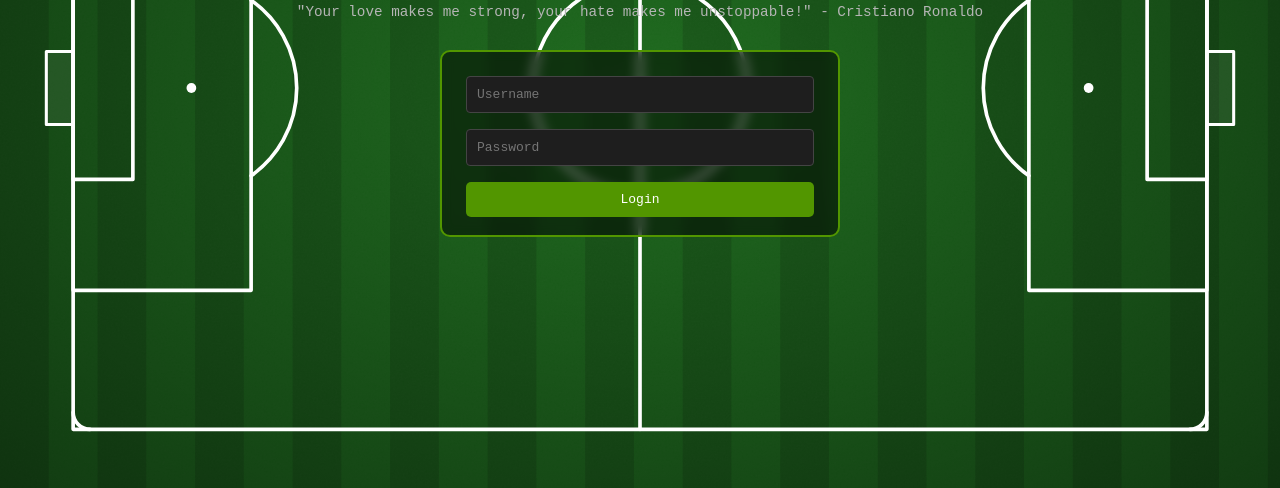
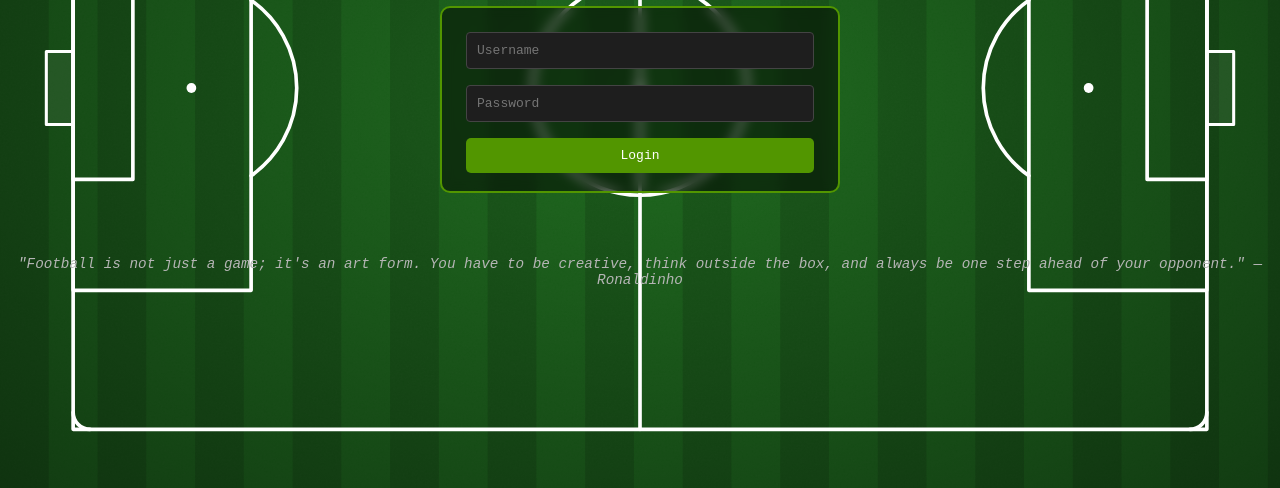
Before and after one commit to atharva072/PlayTrack, a plain HTML site: page playtrack-ui/index.html in a window 1280 px wide. Shown: the part 312-800 px from the top of the page. Drawn offline with Linux system fonts and the light colour scheme.

Commit message:
Updates tagline section

```diff
--- a/playtrack-ui/index.html
+++ b/playtrack-ui/index.html
@@ -107,7 +107,6 @@
   </div>
 
   <h1 class="title">PlayTrack</h1>
-  <p class="tag-line" id="tagline"></p>
 
   <div class="auth-wrapper">
     <div class="container" id="container1">
@@ -147,6 +146,7 @@
       </div>
     </div>
   </div>
+  <i><p class="tag-line" id="tagline"></p></i>
 
   <script type="module" src="js/auth.js"></script>
 </body>
--- a/playtrack-ui/js/auth.js
+++ b/playtrack-ui/js/auth.js
@@ -140,15 +140,69 @@ function parseToken (token) {
   }
 }
 
-function returnQuote () {
+function returnQuote() {
   const quotes = [
-    "\"I've missed more than 9000 shots in my career. That is why I succeed.\" — Michael Jordan",
-    "\"Hard work beats talent when talent doesn't work hard.\" — Kevin Durant",
-    "\"I learned all about life with a ball at my feet.\" - Ronaldinho",
-    "\"Your love makes me strong, your hate makes me unstoppable!\" - Cristiano Ronaldo"
-    /*"\"I start early and I stay late, day after day, year after year. It took me 17 years and 114 days to become an overnight success\" - Lionel Messi"*/
+    // Motivational
+    "\"In football, the worst things are excuses. Excuses mean you cannot grow or move forward.\" — Pep Guardiola",
+    "\"Success is no accident. It is hard work, perseverance, learning, studying, sacrifice, and most of all, love of what you are doing or learning to do.\" — Pelé",
+    "\"If you want special results, you have to feel special things and do special things together. You can speak about spirit, or you can live it.\" — Jürgen Klopp",
+    "\"Once you bid farewell to discipline, you say goodbye to success.\" — Sir Alex Ferguson",
+    "\"If you think you're perfect already, then you never will be.\" — Cristiano Ronaldo",
+    "\"It's hard to beat somebody that never gives up.\" — Megan Rapinoe",
+    "\"The secret is to believe in your dreams; in your potential that you can be like your star, keep searching, keep believing and don't lose faith in yourself.\" — Neymar Jr.",
+    "\"The fear of losing is sometimes greater than the will to win.\" — Emma Hayes",
+    "\"Everybody has a talent, but it's what you do with it that makes it great.\" — Alex Morgan",
+    "\"You have to fight to reach your dream. You have to sacrifice and work hard for it.\" — Lionel Messi",
+
+    // Funny
+    "\"Look, I'm a coach, I'm not Harry Potter. He is magical, but in reality, there is no magic. Magic is fiction and football is real.\" — José Mourinho",
+    "\"Apparently, when you head a football, you lose brain cells, but it doesn't bother me. I'm a horse. No one's proved it yet have they?\" — David May",
+    "\"I've had 14 bookings this season; eight of which were my fault, but seven of which were disputable.\" — Paul Gascoigne",
+    "\"I couldn't settle in Italy; it was like living in a foreign country.\" — Ian Rush",
+    "\"He cannot kick with his left foot, he cannot head a ball, he cannot tackle, and he doesn't score many goals. Apart from that he's alright.\" — George Best on David Beckham",
+    "\"The World Cup is a truly international event.\" — John Motson",
+    "\"Their football, Arsenal, is on another level, but Spurs are fighting like beavers.\" — Chris Kamara",
+    "\"We didn't underestimate them, but they were a lot better than we thought.\" — Bobby Robson",
+    "\"If history repeats itself, I should think we can expect the same thing again.\" — Terry Venables",
+    "\"We must have had 99% of the game. It was the other three percent that cost us the match.\" — Ruud Gullit",
+
+    // Teamwork & Perseverance
+    "\"A team is not made up of isolated individuals. Always stay in the group. This way you have the strength of the group and you have the strength of the individual.\" — Diego Maradona",
+    "\"No individual can win a game by himself.\" — Pelé",
+    "\"Football is simple. But nothing is more difficult than playing simple football.\" — Johan Cruyff",
+    "\"Geese always support each other. When a goose gets injured two birds always accompany it down to the ground. Just as geese do, we must support each other.\" — Emma Hayes",
+    "\"No one is bigger than the team, you win together, and you can certainly lose together.\" — Sam Kerr",
+    "\"Failure happens all the time. It happens every day in practice. What makes you better is how you react to it.\" — Mia Hamm",
+    "\"A champion is someone who does not settle for that day's practice, that day's competition, that day's performance. They are always striving to be better. They don't live in the past.\" — Briana Scurry",
+    "\"I start early and I stay late, day after day, year after year, it took me 17 years and 114 days to become an overnight success.\" — Lionel Messi",
+    "\"The reason I succeed is because I've never been afraid to fail.\" — David Beckham",
+    "\"Don't be scared to be ambitious. It's not a humiliation to have a high target and to fail. For me, the real humiliation is to have a target and not to give everything to reach it.\" — Arsène Wenger",
+
+    // Bizarre
+    "\"I pay for pizza, you pay for the sausage. I am the sausageman.\" — Claudio Ranieri",
+    "\"Swedish style? No. Yugoslavian style? Of course not. It has to be Zlatan-style.\" — Zlatan Ibrahimovic",
+    "\"I don't celebrate because I'm only doing my job. When a postman delivers letters, does he celebrate?\" — Mario Balotelli",
+    "\"Some people cannot see a priest on a mountain of sugar.\" — Rafael Benitez",
+    "\"Young players are a little bit like melons. Only when you open and taste the melon are you 100 per cent sure that the melon is good.\" — José Mourinho",
+    "\"I was surprised, but I always say nothing surprises me in football.\" — Les Ferdinand",
+    "\"Strangely, in slow motion replay, the ball seemed to hang in the air for even longer.\" — David Acfield",
+    "\"In 1969, I gave up women and alcohol — it was the worst 20 minutes of my life.\" — George Best",
+    "\"When the seagulls follow the trawler, it is because they think sardines will be thrown into the sea.\" — Eric Cantona",
+    "\"I wouldn't say I was the best manager in the business. But I was in the top one.\" — Brian Clough",
+
+    // Passion & Love
+    "\"I'm living a dream I never want to wake up from.\" — Cristiano Ronaldo",
+    "\"Football is an art like dancing is an art, but only when it's well done does it become an art.\" — Arsène Wenger",
+    "\"Serious sport has nothing to do with fair play. It is bound up with hatred, jealousy, boastfulness, disregard of all rules and sadistic pleasure in witnessing violence: in other words, it is war minus the shooting.\" — George Orwell",
+    "\"Football is a universal language. It brings people together, irrespective of their nationalities, cultures or beliefs.\" — George Weah",
+    "\"Some people think football is a matter of life and death. I assure you, it's much more serious than that.\" — Bill Shankly",
+    "\"Play for the name on the front of the shirt, and they will remember the name on the back.\" — Tony Adams",
+    "\"Football is not just a game; it's an art form. You have to be creative, think outside the box, and always be one step ahead of your opponent.\" — Ronaldinho",
+    "\"Football is the ballet of the masses.\" — Dmitri Shostakovich",
+    "\"Football is a part of I. When I play, the world wakes up around me.\" — Bob Marley",
+    "\"I don't believe skill was, or ever will be, the result of coaches. It is a result of a love affair between the child and the ball.\" — Roy Keane",
   ];
 
   const randomIndex = Math.floor(Math.random() * quotes.length);
-  return quotes[randomIndex]
+  return quotes[randomIndex];
 }
```
